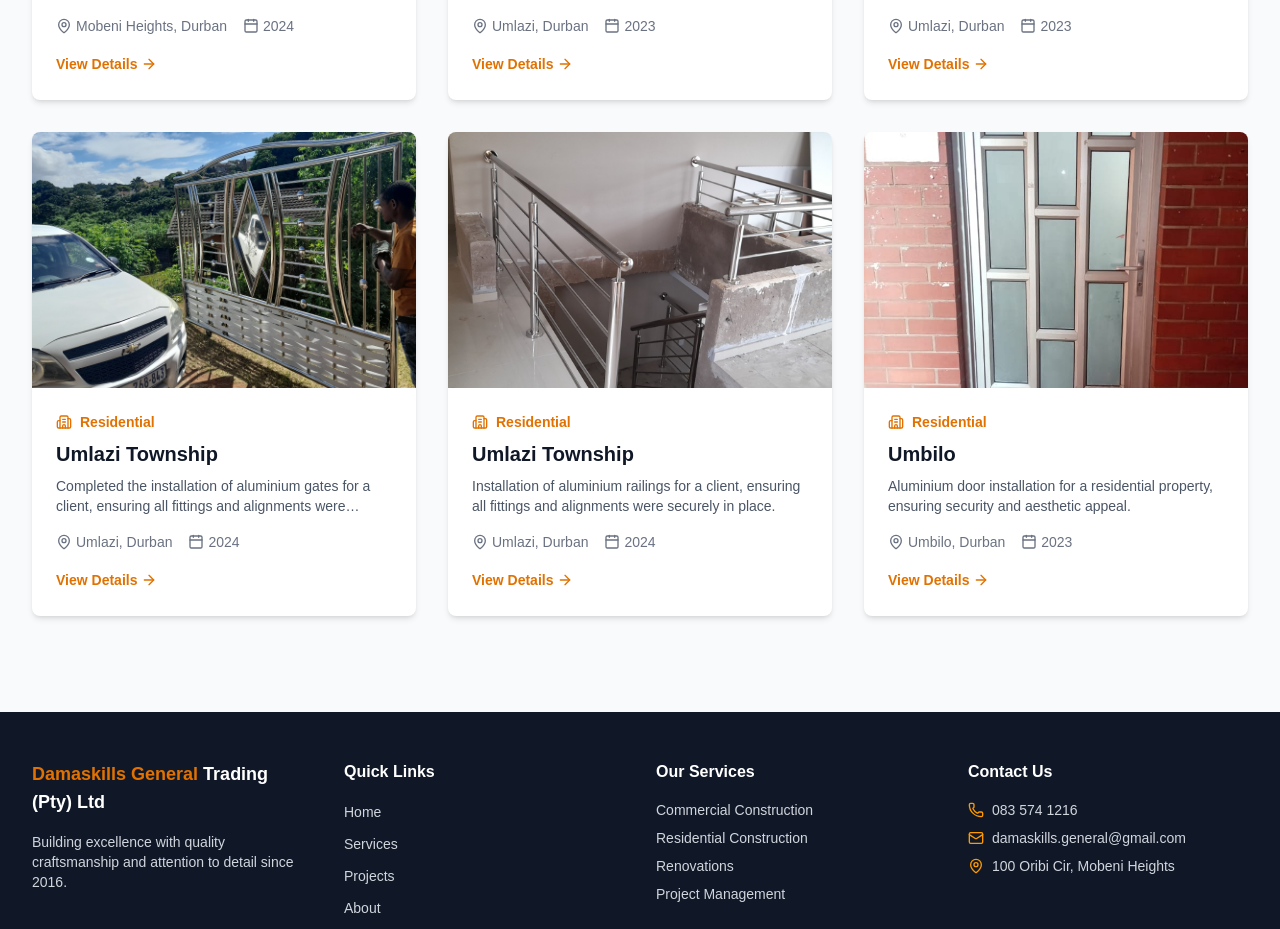
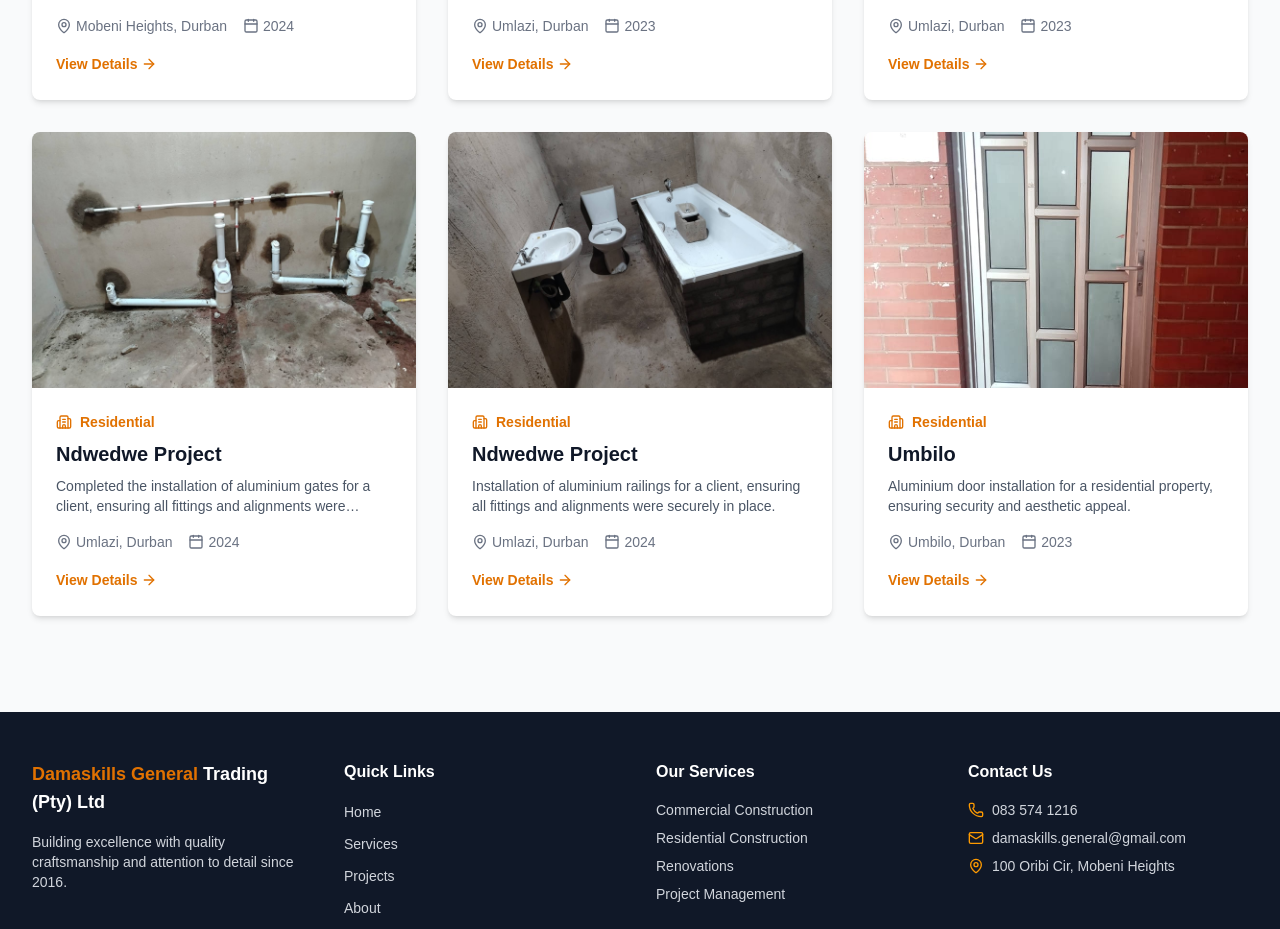
Before and after one commit to tsxepo-web/damaskills-trading, a Next.js app: page /projects in a window 1280 px wide. Shown: the part 940-1869 px from the top of the page. Built offline with nearby package versions, Linux system fonts and the light colour scheme.

Commit message:
replace image in projects page

```diff
--- a/app/projects/page.tsx
+++ b/app/projects/page.tsx
@@ -39,24 +39,24 @@ const projects = [
   },
   {
     id: 4,
-    title: "Umlazi Township",
+    title: "Ndwedwe Project",
     category: "Residential",
     location: "Umlazi, Durban",
     year: "2024",
     description:
       "Completed the installation of aluminium gates for a client, ensuring all fittings and alignments were securely in place.",
-    image: "/images/projects/project-42.jpeg",
+    image: "/images/projects/project-45.jpeg",
     featured: false,
   },
   {
     id: 5,
-    title: "Umlazi Township",
+    title: "Ndwedwe Project",
     category: "Residential",
     location: "Umlazi, Durban",
     year: "2024",
     description:
       "Installation of aluminium railings for a client, ensuring all fittings and alignments were securely in place.",
-    image: "/images/projects/project-43.jpeg",
+    image: "/images/projects/project-46.jpeg",
     featured: false,
   },
   {
```
Also changed, not shown: public/images/projects/project-45.jpeg (added), public/images/projects/project-46.jpeg (added).
